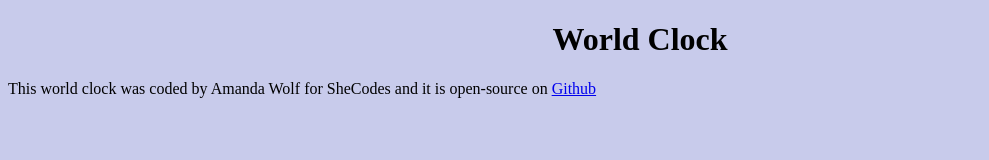
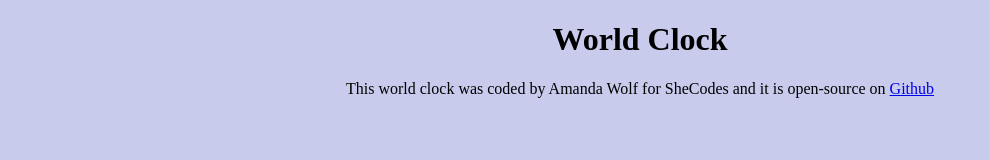
Before and after one commit to Alonwye/world-clock, a plain HTML site: page index.html in a window 1280 px wide. Shown: the whole page, without its empty margins (0-989 px from the left). Drawn offline with nearby package versions, Linux system fonts and the light colour scheme.

Commit message:
updated link and css

```diff
--- a/index.html
+++ b/index.html
@@ -5,6 +5,8 @@
     <meta http-equiv="X-UA-Compatible" content="IE=edge" />
     <meta name="viewport" content="width=device-width, initial-scale=1.0" />
     <link rel="stylesheet" href="style/style.css" />
+    <script src="https://cdnjs.cloudflare.com/ajax/libs/moment.js/2.29.4/moment.min.js"></script>
+    <script src="https://cdnjs.cloudflare.com/ajax/libs/moment-timezone/0.5.38/moment-timezone-with-data-1970-2030.min.js"></script>
     <title>World Clock</title>
   </head>
   <body>
@@ -12,7 +14,9 @@
     <footer>
       This world clock was coded by Amanda Wolf for SheCodes and it is
       open-source on
-      <a href="#" target="_blank">Github</a>
+      <a href="https://github.com/Alonwye/world-clock" target="_blank"
+        >Github</a
+      >
     </footer>
     <script src="src/index.js"></script>
   </body>
--- a/style/style.css
+++ b/style/style.css
@@ -5,3 +5,7 @@ body {
 h1 {
   text-align: center;
 }
+
+footer {
+  text-align: center;
+}
```
